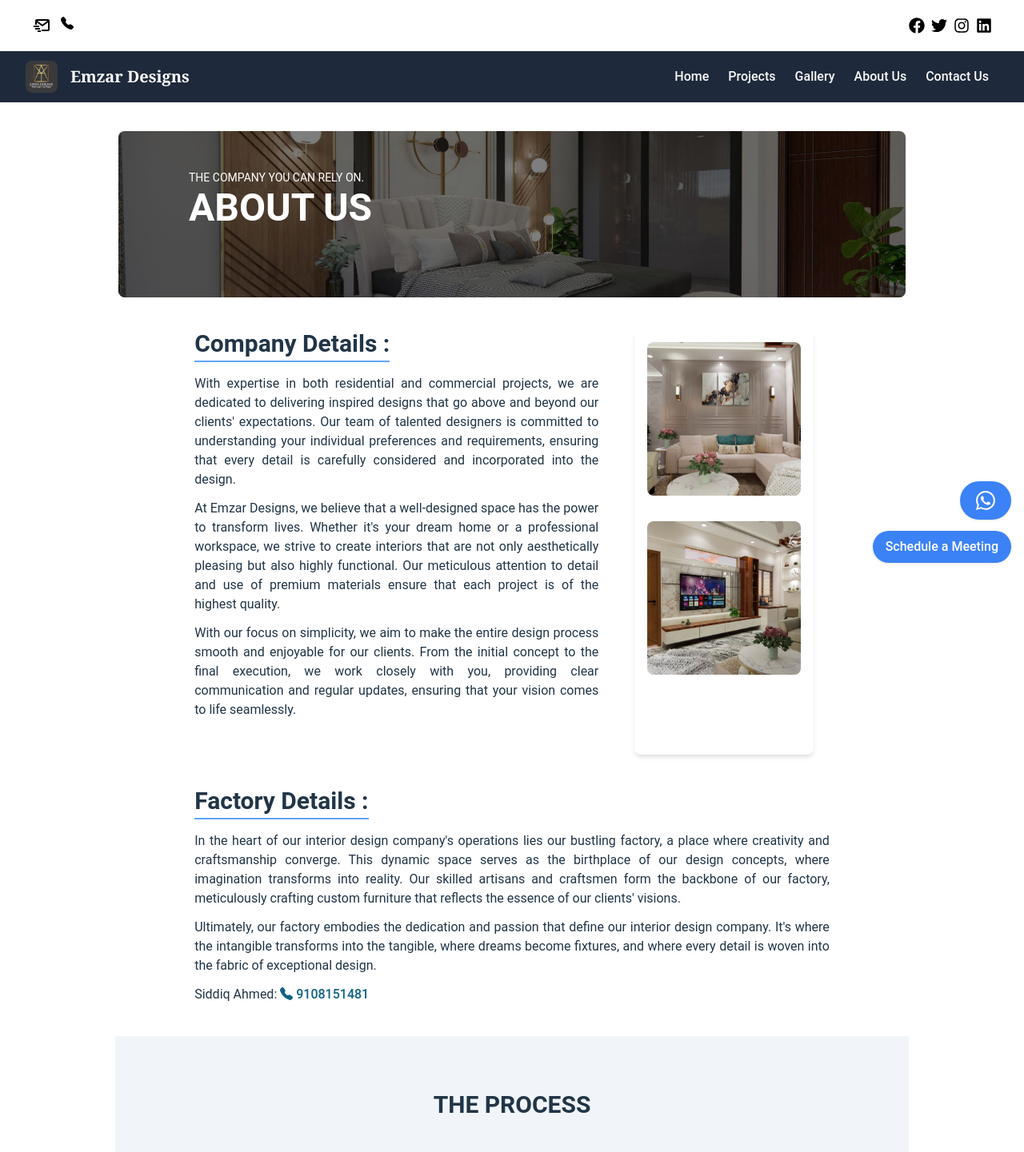
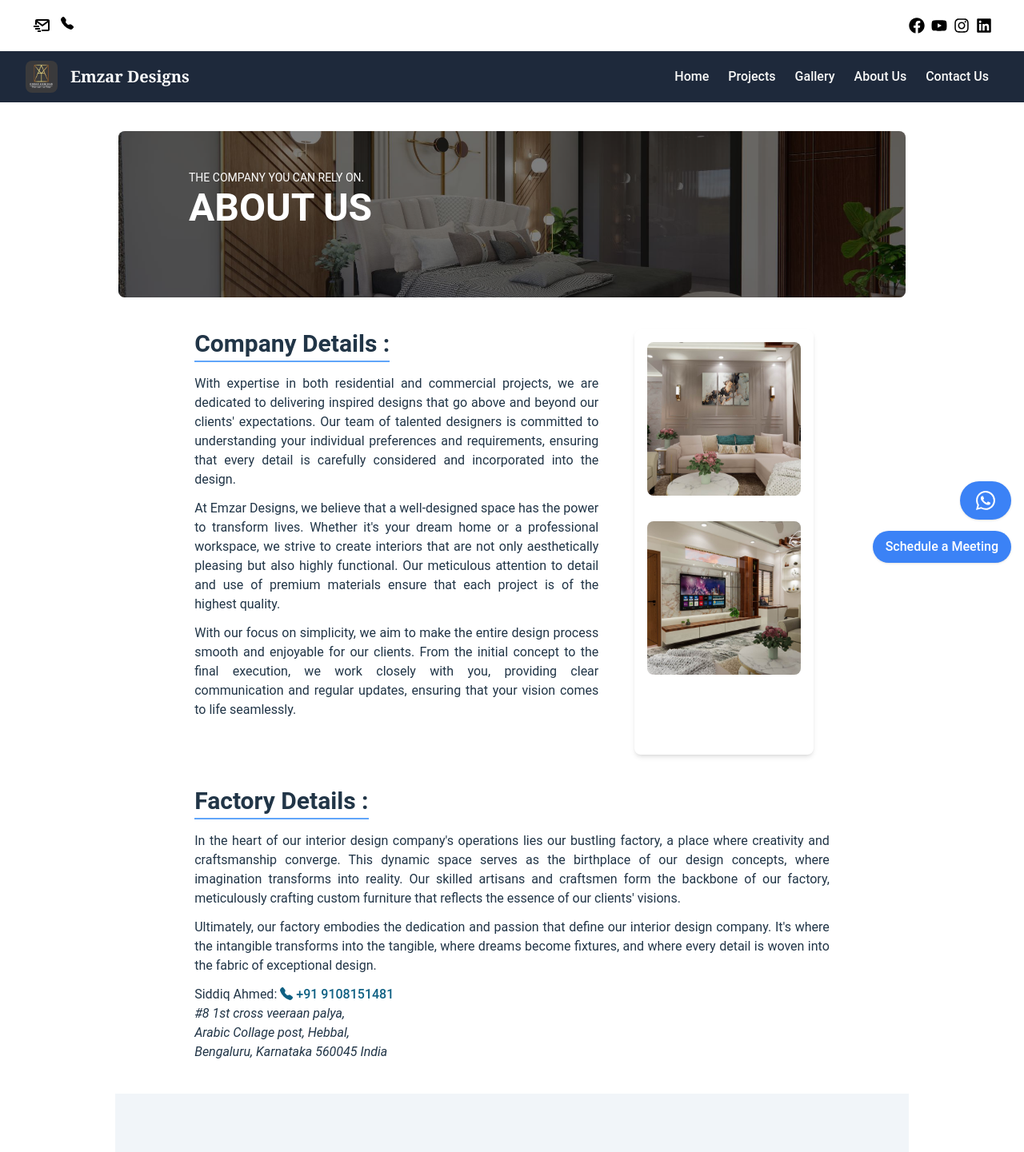
Before and after one commit to SlenderShield/EmzarDesign, a React (Vite) app: page /about-us in a window 1280 px wide. Shown: the top 1441 px of the page at 80% size. Built offline with nearby package versions, Linux system fonts and the light colour scheme.

Commit message:
info edit

```diff
--- a/src/components/Footer.jsx
+++ b/src/components/Footer.jsx
@@ -8,7 +8,7 @@ const Footer = () => {
   return (
     <footer className="p-5 text-center bg-slate-800 text-white">
       <div className="container mx-auto flex flex-wrap sm:justify-evenly flex-col sm:flex-row">
-        <div className="flex flex-col">
+        <div className="hidden lg:flex flex-col ">
           <h3 className="text-lg font-bold mb-2 sm:mb-4 ">
             <span className="border-b-2 border-blue-400 pb-1">Quick Links</span>
           </h3>
--- a/src/components/Info.jsx
+++ b/src/components/Info.jsx
@@ -1,7 +1,7 @@
 import React from "react";
 import { BiMailSend } from "react-icons/bi";
 import { BsFillTelephoneFill } from "react-icons/bs";
-import { FaFacebook, FaTwitter, FaInstagram, FaLinkedin } from "react-icons/fa";
+import { FaFacebook, FaInstagram, FaLinkedin, FaYoutube } from "react-icons/fa";
 
 const Info = () => {
   return (
@@ -27,8 +27,11 @@ const Info = () => {
         >
           <FaFacebook />
         </a>
-        <a href="https://twitter.com" className="text-black mr-2">
-          <FaTwitter />
+        <a
+          href="https://www.youtube.com/@Emzardesigns"
+          className="text-black mr-2"
+        >
+          <FaYoutube />
         </a>
         <a
           href="https://www.instagram.com/emzardesigns/"
--- a/src/pages/about.jsx
+++ b/src/pages/about.jsx
@@ -132,13 +132,18 @@ const AboutUsPage = () => {
           transforms into the tangible, where dreams become fixtures, and where
           every detail is woven into the fabric of exceptional design.
         </p>
-        <p className="">
-          Siddiq Ahmed:{" "}
-          <a href="tel:9108151481">
+        <p>
+          Siddiq Ahmed:{"  "}
+          <a href="tel:+919108151481">
             <BsFillTelephoneFill className="inline-block mb-1 mr-1" />
-            9108151481
+            +91 9108151481
           </a>
         </p>
+        <address>
+          <p>#8 1st cross veeraan palya,</p>
+          <p>Arabic Collage post, Hebbal, </p>
+          <p>Bengaluru, Karnataka 560045 India</p>
+        </address>
       </div>
       <InfoGraph {...infographicData} />
       <div className="mx-auto w-4/5 md:w-5/6 xl:w-4/5 mt-10">
```
